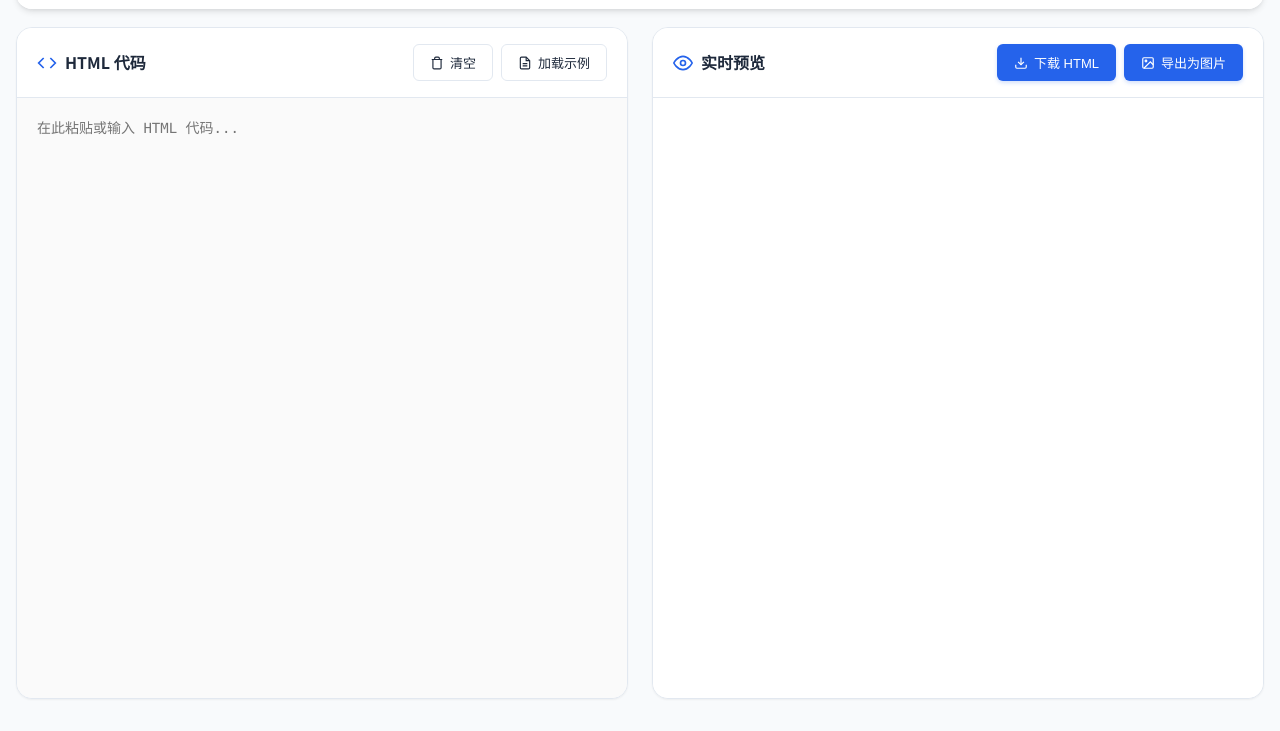
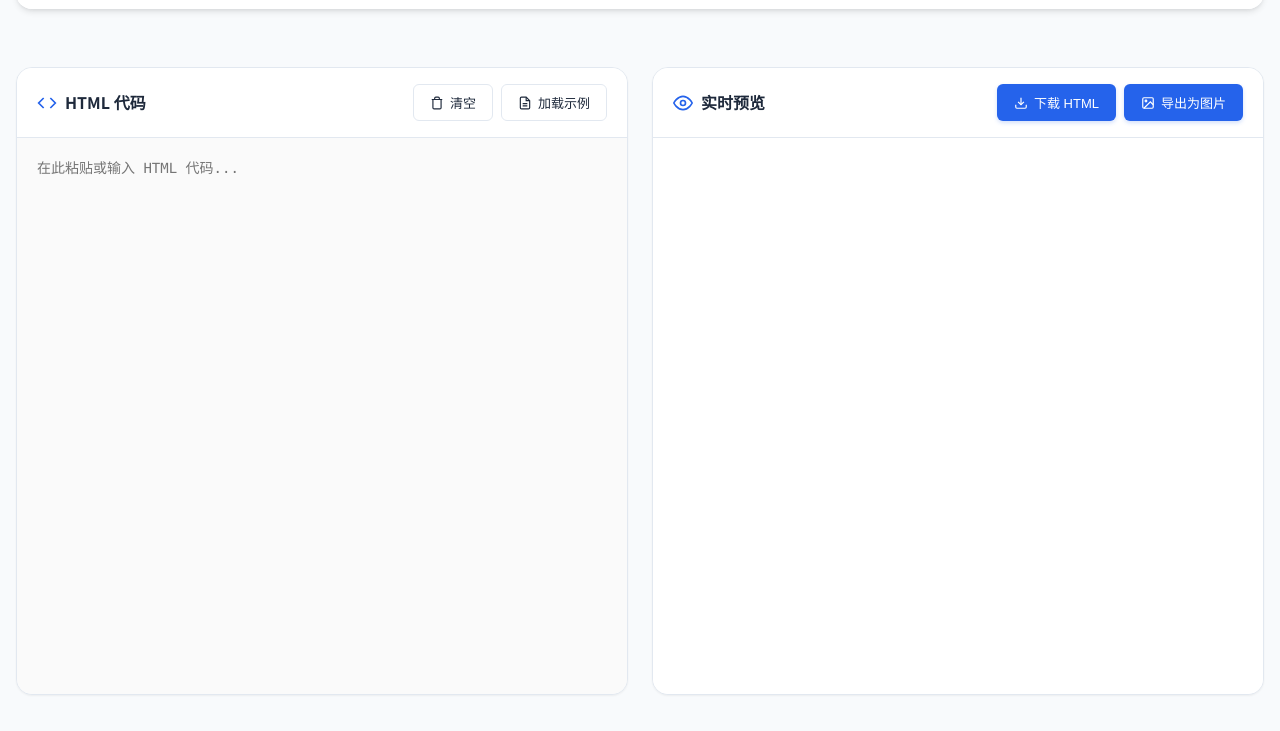
Before and after one commit to BeckLee-china/table_tool, a plain HTML site: page html-preview.html in a window 1280 px wide. Shown: the part 69-800 px from the top of the page. Drawn offline with nearby package versions, Linux system fonts and the light colour scheme.

Commit message:
fix(ui): 增加 HTML 预览页面顶部间距，修复导航栏遮挡按钮的问题

```diff
--- a/html-preview.html
+++ b/html-preview.html
@@ -60,8 +60,8 @@
             color: var(--text);
             line-height: 1.6;
             min-height: 100vh;
-            padding-top: 80px;
-            /* Space for fixed navbar */
+            padding-top: 120px;
+            /* Increased space for fixed navbar */
         }
 
         /* ===== Navbar ===== */
@@ -149,8 +149,8 @@
             display: grid;
             grid-template-columns: 1fr 1fr;
             gap: 24px;
-            height: calc(100vh - 96px);
-            /* Fill remaining height */
+            height: calc(100vh - 140px);
+            /* Fill remaining height (100vh - padding-top - bottom margin) */
         }
 
         /* ===== Cards ===== */
```
